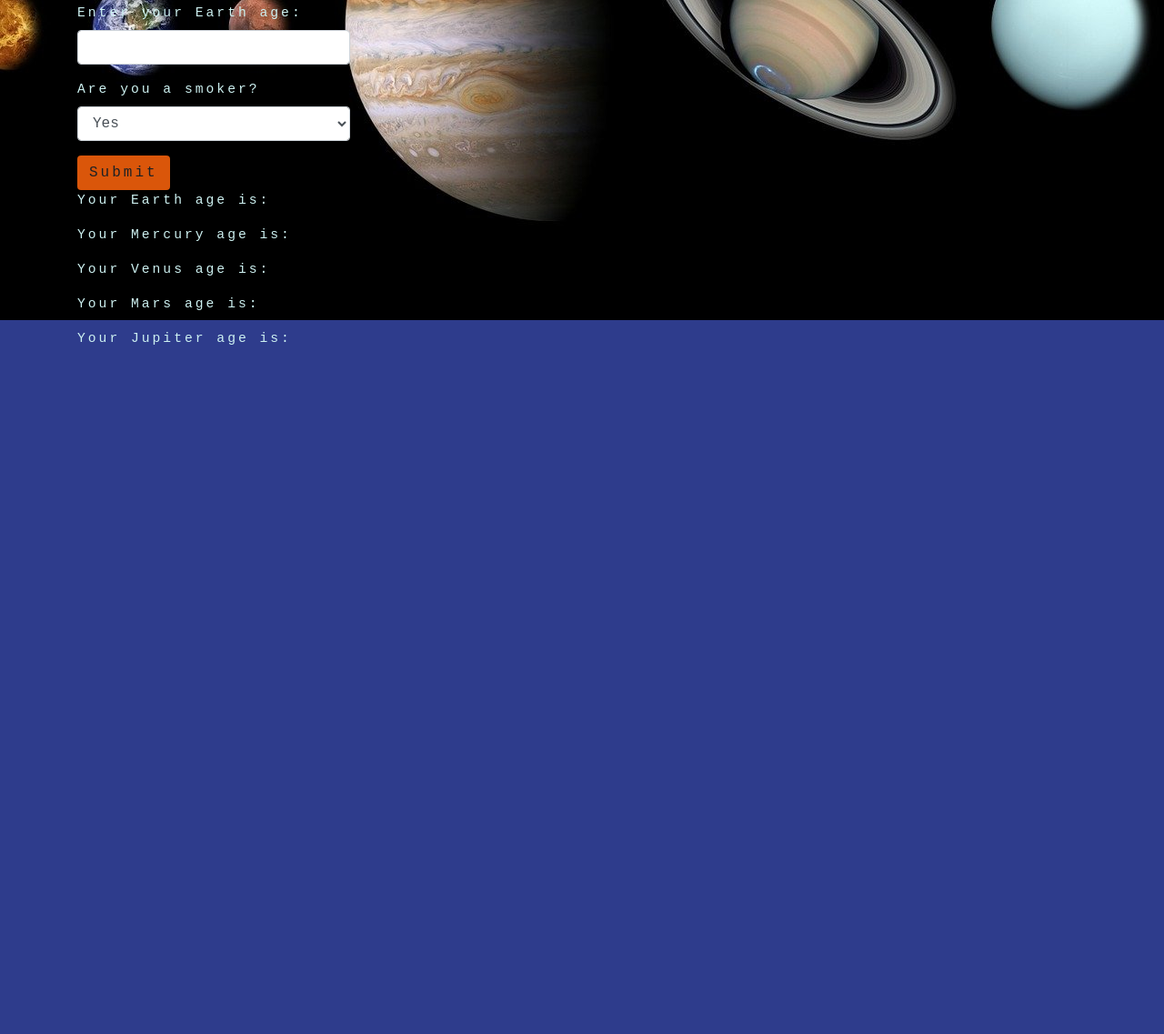
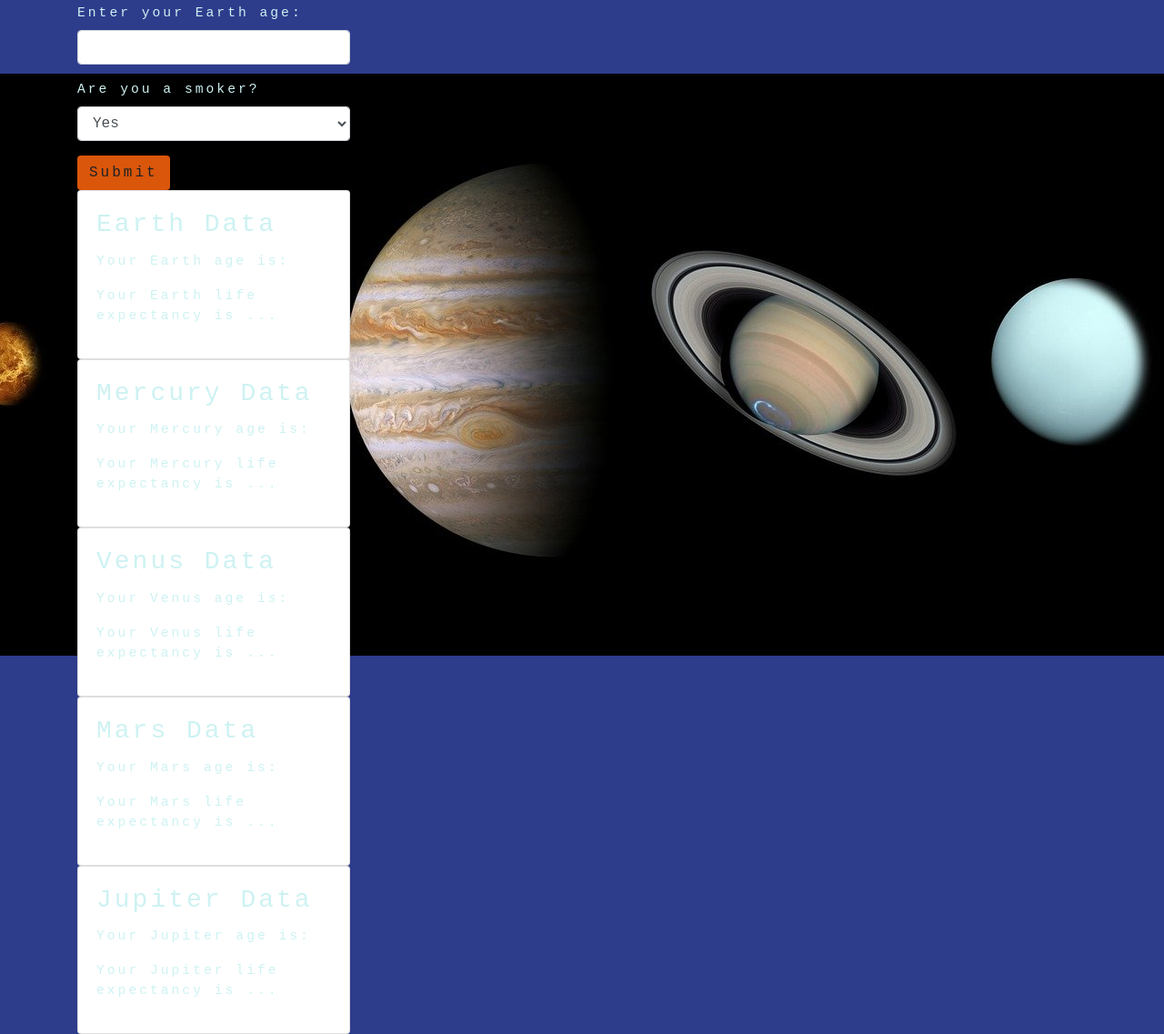
Before and after one commit to dani-t-codes/super-galactic, a website built with webpack: page src/index.html in a window 1280 px wide. Shown: the part 336-1473 px from the top of the page at 91% size. Before the commit the page ends 800 px from the top, so only its background shows below. Built offline with nearby package versions, Linux system fonts and the light colour scheme.

Commit message:
Add cards to hold individual planet's data

```diff
--- a/src/index.html
+++ b/src/index.html
@@ -23,11 +23,41 @@
         </div>
         <button type="submit" class="btn" id="submit-button">Submit</button>
         <div id="display-results">
-          <p>Your Earth age is: <span id="show-earth-age"></span></p>
-          <p>Your Mercury age is: <span id="show-mercury-age"></span></p>
-          <p>Your Venus age is: <span id="show-venus-age"></span></p>
-          <p>Your Mars age is: <span id="show-mars-age"></span></p>
-          <p>Your Jupiter age is: <span id="show-jupiter-age"></span></p>
+          <div class="card">
+            <div class="card-body">
+              <h3 class="card-title">Earth Data</h3>
+              <p>Your Earth age is: <span id="show-earth-age"></span></p>
+              <p>Your Earth life expectancy is ...<span id="earth-life-expectancy"></span></p>
+            </div>
+          </div>
+          <div class="card">
+            <div class="card-body">
+              <h3 class="card-title">Mercury Data</h3>
+              <p>Your Mercury age is: <span id="show-mercury-age"></span></p>
+              <p>Your Mercury life expectancy is ...<span id="mercury-life-expectancy"></span></p>
+            </div>
+          </div>
+          <div class="card">
+            <div class="card-body">
+              <h3 class="card-title">Venus Data</h3>
+              <p>Your Venus age is: <span id="show-venus-age"></span></p>
+              <p>Your Venus life expectancy is ...<span id="venus-life-expectancy"></span></p>
+            </div>
+          </div>
+          <div class="card">
+            <div class="card-body">
+              <h3 class="card-title">Mars Data</h3>
+              <p>Your Mars age is: <span id="show-mars-age"></span></p>
+              <p>Your Mars life expectancy is ...<span id="mars-life-expectancy"></span></p>
+            </div>
+          </div>
+          <div class="card">
+            <div class="card-body">
+              <h3 class="card-title">Jupiter Data</h3>
+              <p>Your Jupiter age is: <span id="show-jupiter-age"></span></p>
+              <p>Your Jupiter life expectancy is ...<span id="jupiter-life-expectancy"></span></p>
+            </div>
+          </div>
         </div>
       </form>
     </div>
```
